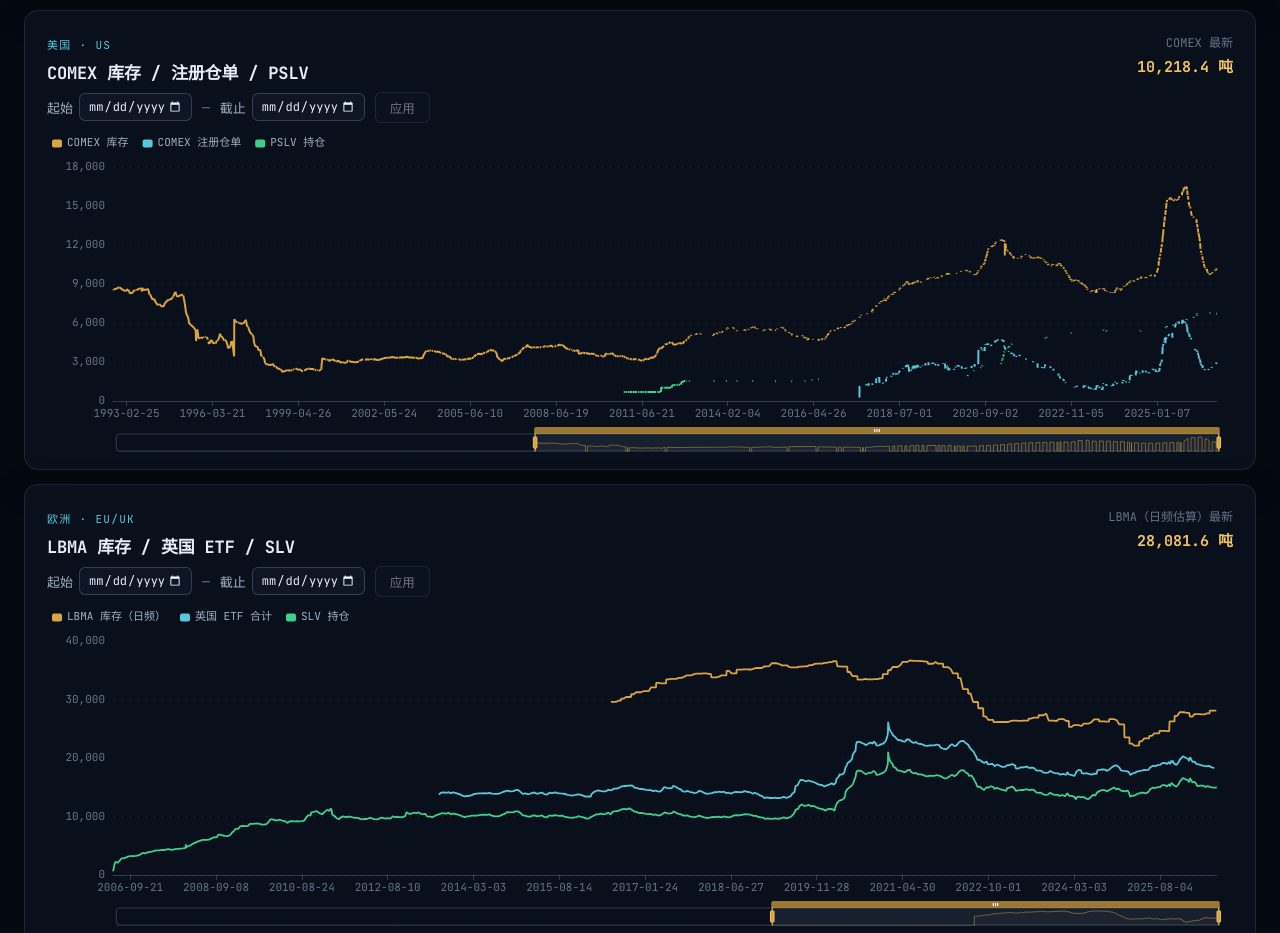
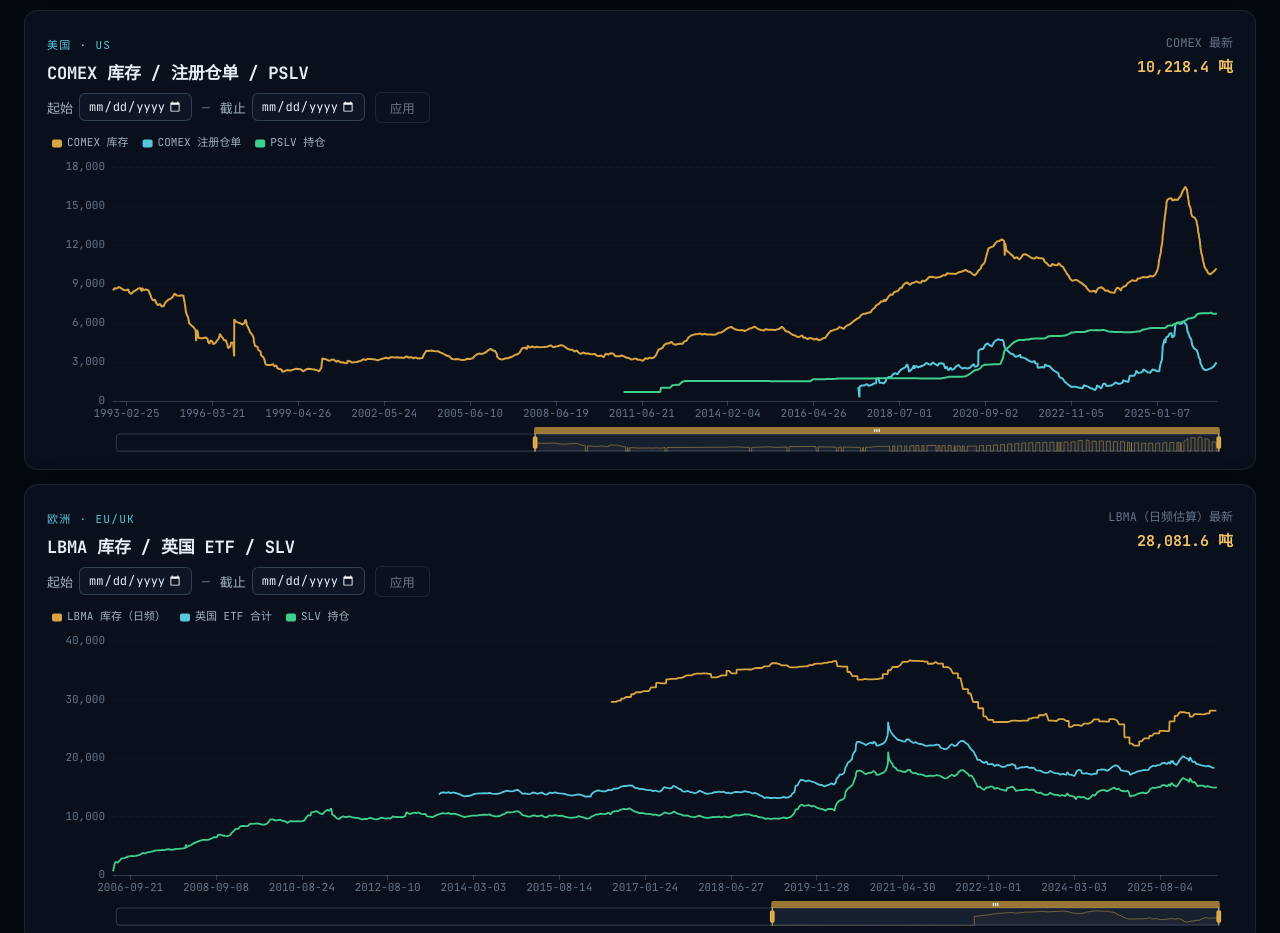
Before and after one commit to JiapengMiao/Personal, a React (Vite) app in the folder web/: page / in a window 1280 px wide. Shown: the part 4360-5293 px from the top of the page. Built offline with nearby package versions, Linux system fonts and the light colour scheme.

Commit message:
fix: COMEX 图 connectNulls=true 让周频数据连续显示

```diff
--- a/web/src/components/Daily.tsx
+++ b/web/src/components/Daily.tsx
@@ -69,7 +69,7 @@ export function DailySection({ daily, theme }: { daily: DailyData; theme: ThemeM
             ]}
             height={320}
             zoom
-            connectNulls={false}
+            connectNulls
           />
         </article>
         <article className="panel chart-panel">
```
Also changed, not shown: 3 other files (tests, documents, lock files or other folders).
